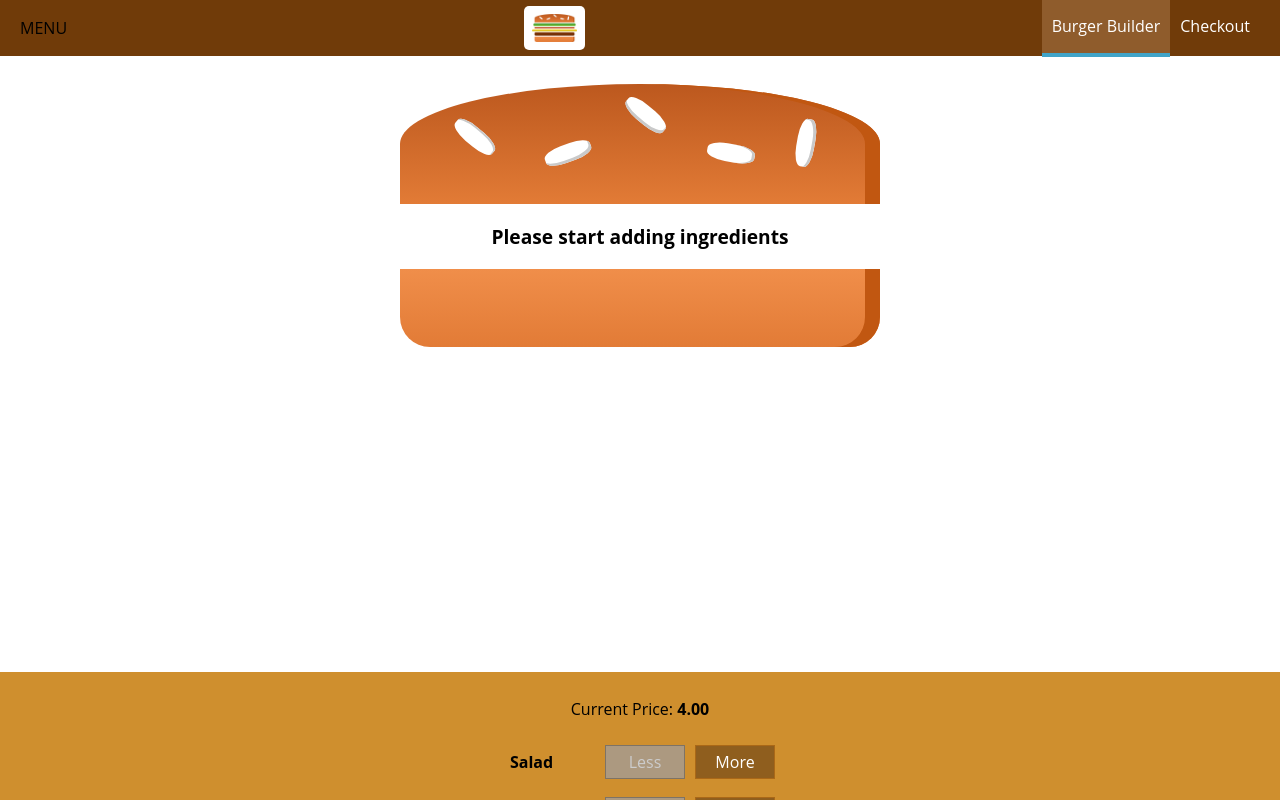
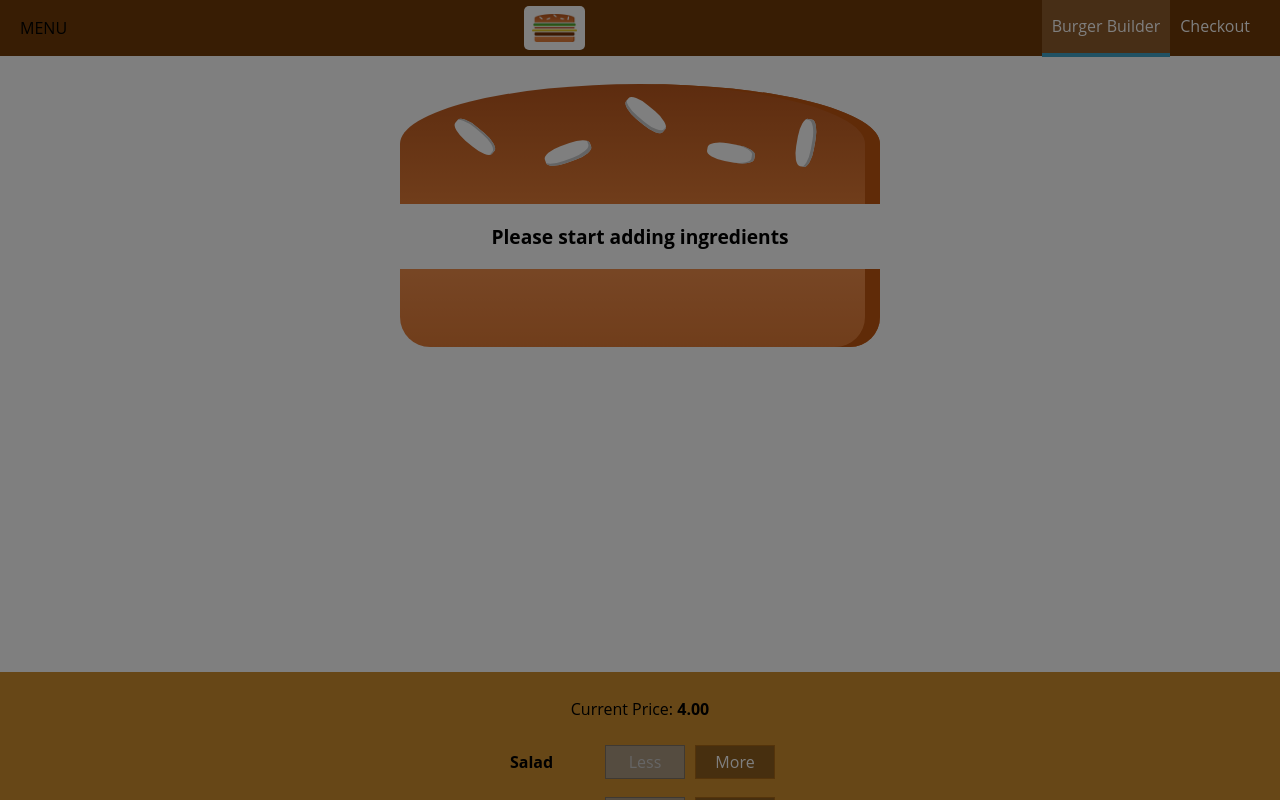
Before and after one commit to CianHub/burger-builder-app-react-hooks, a React (Create React App) app: page / in a window 1280 px wide. Shown: the top 800 px of the page. Built offline with nearby package versions, Linux system fonts and the light colour scheme; the HTML template or start-up script is replaced by a standard one.

Commit message:
add backdrop to sidedrawer

```diff
--- a/src/components/Layout/layout.js
+++ b/src/components/Layout/layout.js
@@ -1,13 +1,29 @@
-import React from 'react';
+import React, { Component } from 'react';
 import { Wrapper } from '../Wrapper/wrapper';
 import styles from './layout.module.css';
 import { Navbar } from '../navbar/navbar';
 import { Sidedrawer } from '../Sidedrawer/sidedrawer';
 
-export const Layout = props => (
-  <Wrapper>
-    <Navbar />
-    <Sidedrawer />
-    <main className={styles.Content}>{props.children}</main>
-  </Wrapper>
-);
+export class Layout extends Component {
+  constructor(props) {
+    super(props);
+  }
+  state = {
+    showSideDrawer: true
+  };
+  sideDrawerClosed = () => {
+    this.setState({ showSideDrawer: false });
+  };
+  render() {
+    return (
+      <Wrapper>
+        <Navbar />
+        <Sidedrawer
+          open={this.state.showSideDrawer}
+          closed={this.sideDrawerClosed}
+        />
+        <main className={styles.Content}>{this.props.children}</main>
+      </Wrapper>
+    );
+  }
+}
--- a/src/components/Sidedrawer/sidedrawer.js
+++ b/src/components/Sidedrawer/sidedrawer.js
@@ -2,9 +2,18 @@ import React from 'react';
 import { Logo } from '../Logo/logo';
 import { NavigationItems } from '../Navigation/navigation';
 import styles from './sidedrawer.module.css';
+import { Wrapper } from '../Wrapper/wrapper';
+import { Backdrop } from '../ui/Backdrop/backdrop';
 
 export const Sidedrawer = props => {
+  let attachedClasses = [styles.Sidedrawer, styles.Close];
+
+  if (props.open) {
+    attachedClasses = [styles.Sidedrawer, styles.Open];
+  }
   return (
+    <Wrapper>
+      <Backdrop show={props.open} clicked={props.closed} />
       <div className={styles.Sidedrawer}>
         <div className={styles.Logo}>
           <Logo />
@@ -13,5 +22,6 @@ export const Sidedrawer = props => {
           <NavigationItems />
         </nav>
       </div>
+    </Wrapper>
   );
 };
```
Lines whose indentation alone changed are shown as unchanged.
